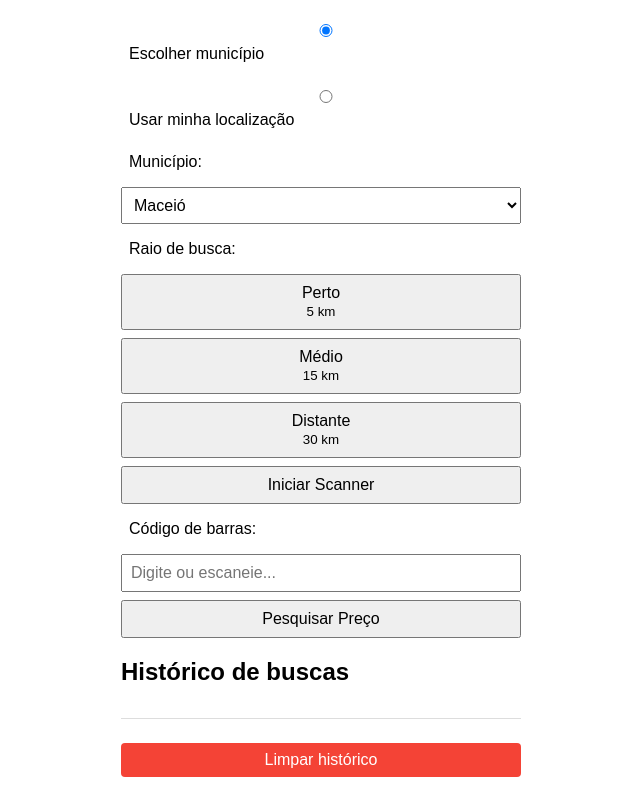
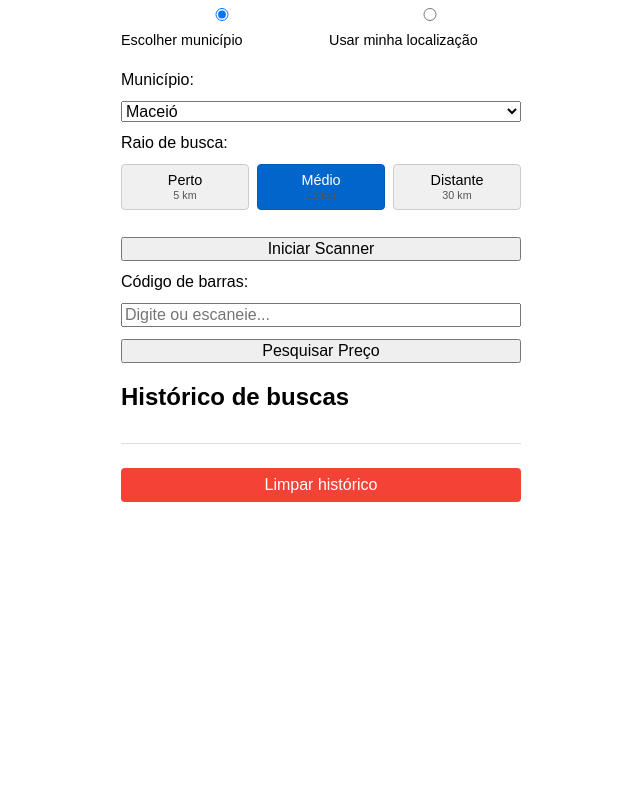
Before and after one commit to SanAppsMano/precoAL, a plain HTML site: page index.html in a window 1280 px wide. Shown: the part 79-888 px from the top of the page, without its empty margins (319-959 px from the left). After the commit the page ends 800 px from the top, so only its background shows below. Drawn offline with Linux system fonts and the light colour scheme.

Commit message:
Update style.css

```diff
--- a/style.css
+++ b/style.css
@@ -1,7 +1,8 @@
 body {
   font-family: sans-serif;
   max-width: 400px;
-  margin: 2em auto;
+  margin: 1.5em auto;
+  padding: 0 1em;
 }
 
 h1 {
@@ -12,17 +13,53 @@ h1 {
 label, select, input, button {
   display: block;
   width: 100%;
-  padding: .5em;
-  margin-bottom: .5em;
+  margin-bottom: .75em;
   box-sizing: border-box;
   font-size: 1em;
+}
+
+.location-choice {
+  display: flex;
+  gap: 1em;
+  margin-bottom: .75em;
+}
+.location-choice label {
+  font-size: .9em;
+  cursor: pointer;
+}
+
+.radius-control {
+  display: flex;
+  gap: .5em;
+  margin-bottom: 1em;
+}
+.radius-btn {
+  flex: 1;
+  padding: .5em;
+  background: #f0f0f0;
+  border: 1px solid #ccc;
+  border-radius: 4px;
+  text-align: center;
+  font-size: .9em;
+  cursor: pointer;
+  line-height: 1.2;
+}
+.radius-btn small {
+  display: block;
+  font-size: .75em;
+  color: #555;
+}
+.radius-btn.active {
+  background: #0066cc;
+  color: white;
+  border-color: #005bb5;
 }
 
 #interactive {
   position: relative;
   width: 100%;
   height: auto;
-  margin-bottom: .5em;
+  margin-bottom: .75em;
 }
 #interactive video {
   width: 100%;
@@ -106,11 +143,18 @@ label, select, input, button {
   border-radius: 4px;
 }
 
+/* Hide city block when GPS selected */
+#city-block {
+  transition: opacity .3s;
+}
+
 /* Mobile tweaks */
 @media (max-width: 600px) {
   body { margin: 1em; }
   h1 { font-size: 1.5em; margin-bottom: .5em; }
   label, select, input, button { padding: .75em; }
+  .radius-btn { font-size: .85em; }
+  .radius-btn small { font-size: .7em; }
   #history-list {
     grid-template-columns: repeat(auto-fill, minmax(50px, 1fr));
     gap: .3em;
```
